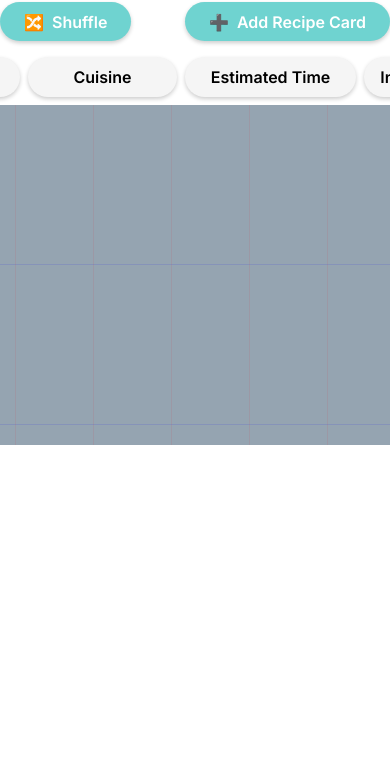
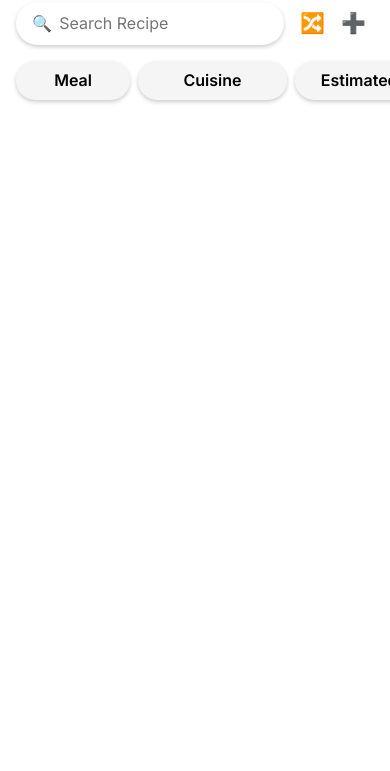
Before and after one commit to cse110-sp25-group8/final-project, a website with bundled scripts: page index.html in a window 390 px wide. Shown: the part 73-844 px from the top of the page. Built offline with nearby package versions, Linux system fonts and the light colour scheme.

Commit message:
Moved search bar down with small icons for mobile, adjusted JS indentation

```diff
--- a/css/index.css
+++ b/css/index.css
@@ -172,18 +172,44 @@ body {
   overflow-x: hidden;
 }
 
+.mobile-search-actions {
+  display: none;
+}
+
 /* Mobile layout */
 @media (max-width: 600px) {
+  .mobile-search-actions {
+    display: flex;
+    align-items: center;
+    padding: 0.5rem 1rem;
+    gap: 0.5rem;
+  }
+
+  .mobile-search-actions .search-bar {
+    flex: 1;
+    margin: 0;
+    max-width: none;
+  }
+
+  .mobile-search-actions .search-bar input {
+    width: 100%;
+  }
+
+  .mobile-search-actions button {
+    background: none;
+    border: none;
+    padding: 0.5rem;
+    font-size: 1.25rem;
+  }
+
   .top-nav {
     display: flex;
     flex-direction: row;
     align-items: center;
   }
 
-  .search-bar {
-    flex: 1 1 auto;
-    max-width: 40vw;
-    margin: 0 0 0.5rem;
+  .top-nav > .search-bar {
+    display: none;
   }
 
   .search-bar input {
@@ -209,23 +235,23 @@ body {
     flex-direction: column;
     align-items: center;
     padding: 0;
+    overflow-x: visible;
   }
 
   .sub-nav > .actions {
-    order: 0;
-    align-items: center;
-    width: 100%;
-    padding: 0.5rem;
-    justify-content: space-between;
+    display: none;
   }
 
   .sub-nav > .filters {
     order: 1;
     display: flex;
     flex-wrap: nowrap;
+    box-sizing: border-box;
+    width: 100%;
     overflow-x: auto;
     gap: 0.5rem;
     padding: 0.5rem 1rem;
+    justify-content: flex-start;
   }
 
   .sub-nav > main {
@@ -248,34 +274,8 @@ body {
   }
 }
 
-/* ----------PLACEHOLDER COLORS IN CARD GRID------------------ */
+
 .card-grid {
-  background-color: #95a4b1;
-  min-height: 300px;
-
-  /* 1) Give us a fixed row-height so the horizontal lines line up */
-  grid-auto-rows: 160px;
-  /* ← adjust this to your expected card height */
-
-  /* 2) Draw red vertical stripes at every 1/5 of the width (5 columns) */
-  /*    and blue horizontal stripes at every 160px (row height) */
-  background-image:
-    linear-gradient(to right,
-      transparent 19.8%,
-      rgba(255, 0, 0, 0.2) 20%,
-      transparent 20%),
-    linear-gradient(to bottom,
-      transparent calc(160px - 1px),
-      rgba(0, 0, 255, 0.2) 160px,
-      transparent 160px);
-
-  /* 3) Tile each “stripe” across the container */
-  background-size: 20% 100%,
-    /* one column wide */
-    100% 160px;
-  /* one row tall */
-  background-repeat: repeat, repeat;
-
   display: grid;
   grid-template-columns: repeat(5, 1fr);
   gap: 5px;
--- a/js/pages/home.js
+++ b/js/pages/home.js
@@ -4,6 +4,34 @@ export default function () {
 	requestAnimationFrame(() => {
 		init();
 	});
+
+	// Mobile search and icon row
+	const headerSearch = document.querySelector('.top-nav .search-bar');
+	const searchClone = headerSearch.cloneNode(true);
+
+	const mobileSearchActions = document.createElement('div');
+	mobileSearchActions.className = 'mobile-search-actions';
+	mobileSearchActions.appendChild(searchClone);
+
+	// small icons
+	const mobileActions = document.createElement('div');
+	mobileActions.className = 'mobile-actions';
+
+	const shuffleIcon = document.createElement('button');
+	shuffleIcon.id = 'shuffle-icon';
+	shuffleIcon.textContent = '🔀';
+
+	const addIcon = document.createElement('button');
+	addIcon.id = 'add-icon';
+	addIcon.textContent = '➕';
+
+
+	mobileActions.append(shuffleIcon, addIcon);
+	mobileSearchActions.appendChild(mobileActions);
+
+	const siteHeader = document.querySelector('.site-header');
+	siteHeader.insertAdjacentElement('afterend', mobileSearchActions);
+
 
 	const section = document.createElement('section');
 	section.className = 'sub-nav'
@@ -19,6 +47,7 @@ export default function () {
 	filters.append(mealFilter, cuisineFilter, timeFilter, ingredientsFilter);
 	section.append(filters);
 
+	// main for card grid
 	const main = document.createElement('main');
 	section.appendChild(main);
 
@@ -41,6 +70,10 @@ export default function () {
 
 	actions.append(shuffleBtn, addBtn);
 	section.append(actions);
+
+	// mobile icons have same functionality as "normal" action buttons
+	shuffleIcon.addEventListener('click', () => shuffleBtn.click());
+	addIcon.addEventListener('click', () => addBtn.click());
 
 	return section;
 
```
Also changed, not shown: creating.js (indentation only), display.js (indentation only), js/components/RecipeCard.js (indentation only), js/pages/create-recipe.js (indentation only), js/pages/detail.js (indentation only), package.json (indentation only), 1 other file. Lines whose indentation alone changed are shown as unchanged.
